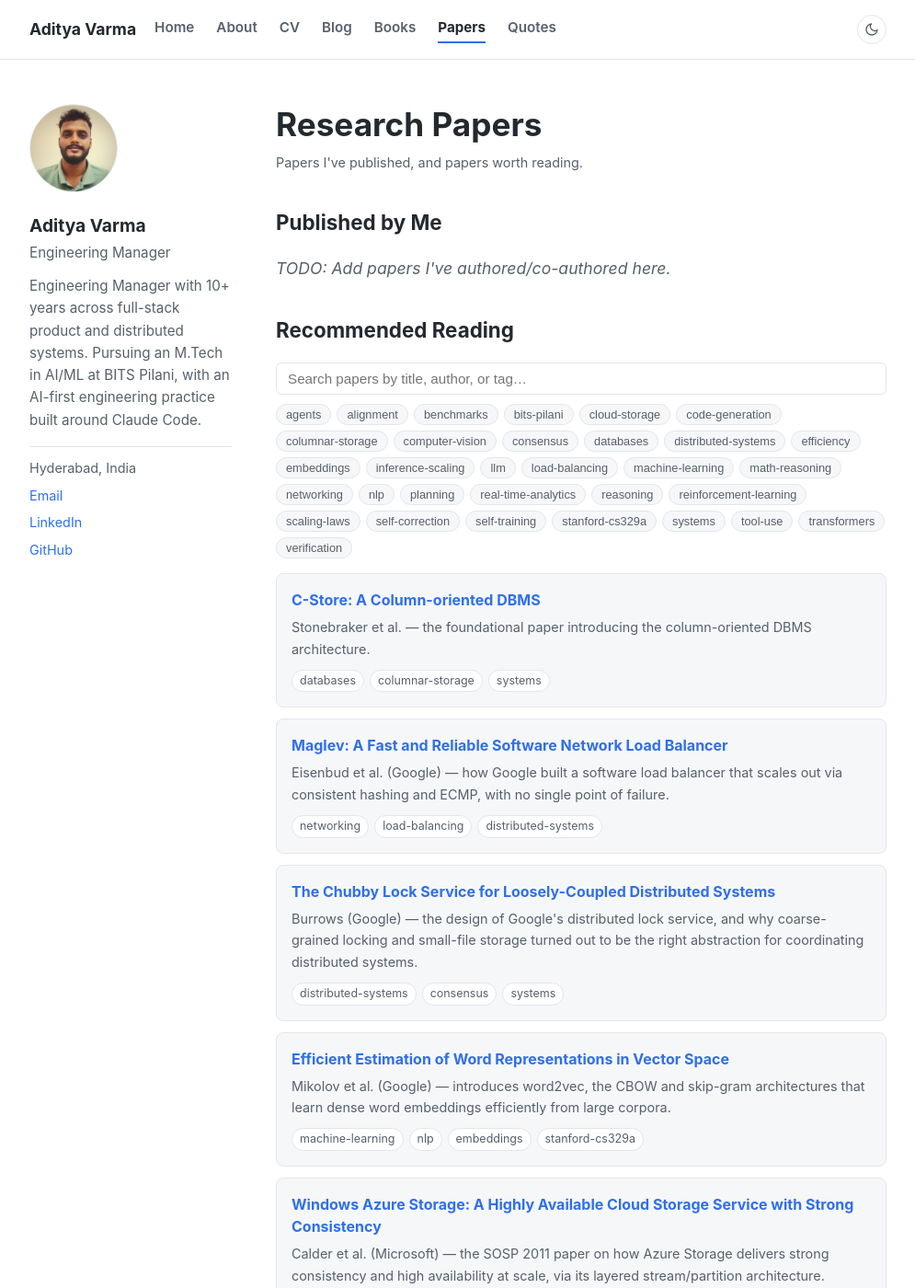
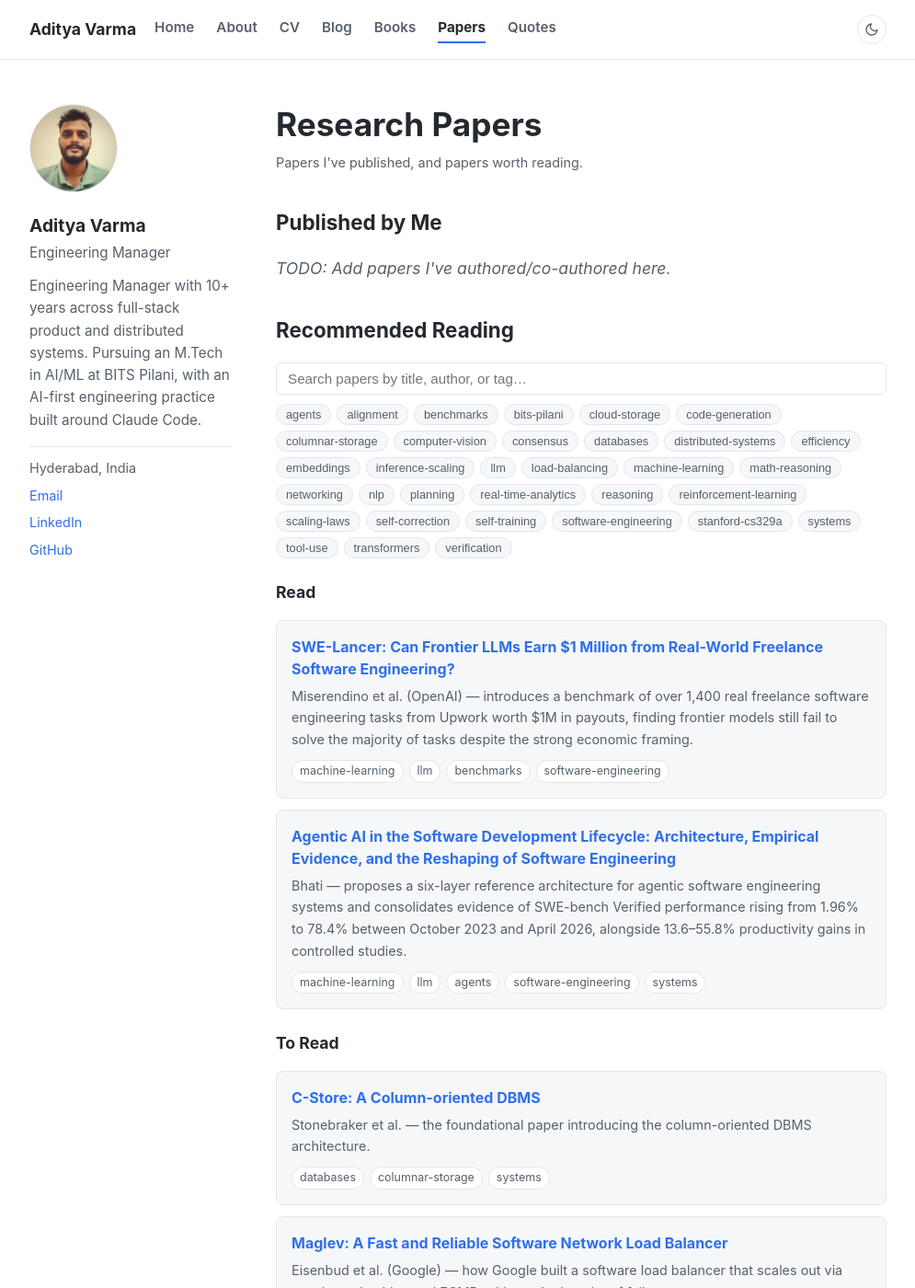
Before and after one commit to adityavarma1234/adityavarma1234.github.io, a Jekyll site: the page built from papers/index.html, in a window 1280 px wide and 1400 px high. Shown: the whole window at 92% size, without its empty margins (142-1137 px from the left). Built offline with Jekyll 4.4.1, drawn with Linux system fonts in a browser that asks for light colours.

Commit message:
Split papers list into Read and To Read sections
Co-Authored-By: Claude Sonnet 5 <noreply@anthropic.com>

```diff
--- a/papers/index.html
+++ b/papers/index.html
@@ -19,7 +19,33 @@ title: Research Papers
   </div>
   <p id="papers-empty" class="papers-empty" hidden>No papers match your search.</p>
 
-  <ul class="papers-list" id="papers-list">
+  <h3 class="papers-subheading">Read</h3>
+  <ul class="papers-list" id="papers-list-read">
+    <li class="paper-card" data-tags="machine-learning, llm, benchmarks, software-engineering">
+      <h3 class="paper-title"><a href="https://arxiv.org/pdf/2502.12115" target="_blank" rel="noopener">SWE-Lancer: Can Frontier LLMs Earn $1 Million from Real-World Freelance Software Engineering?</a></h3>
+      <p class="paper-meta">Miserendino et al. (OpenAI) &mdash; introduces a benchmark of over 1,400 real freelance software engineering tasks from Upwork worth $1M in payouts, finding frontier models still fail to solve the majority of tasks despite the strong economic framing.</p>
+      <ul class="paper-tags">
+        <li class="paper-tag">machine-learning</li>
+        <li class="paper-tag">llm</li>
+        <li class="paper-tag">benchmarks</li>
+        <li class="paper-tag">software-engineering</li>
+      </ul>
+    </li>
+    <li class="paper-card" data-tags="machine-learning, llm, agents, software-engineering, systems">
+      <h3 class="paper-title"><a href="https://arxiv.org/abs/2604.26275" target="_blank" rel="noopener">Agentic AI in the Software Development Lifecycle: Architecture, Empirical Evidence, and the Reshaping of Software Engineering</a></h3>
+      <p class="paper-meta">Bhati &mdash; proposes a six-layer reference architecture for agentic software engineering systems and consolidates evidence of SWE-bench Verified performance rising from 1.96% to 78.4% between October 2023 and April 2026, alongside 13.6&ndash;55.8% productivity gains in controlled studies.</p>
+      <ul class="paper-tags">
+        <li class="paper-tag">machine-learning</li>
+        <li class="paper-tag">llm</li>
+        <li class="paper-tag">agents</li>
+        <li class="paper-tag">software-engineering</li>
+        <li class="paper-tag">systems</li>
+      </ul>
+    </li>
+  </ul>
+
+  <h3 class="papers-subheading">To Read</h3>
+  <ul class="papers-list" id="papers-list-to-read">
     <li class="paper-card" data-tags="databases, columnar-storage, systems">
       <h3 class="paper-title"><a href="https://web.stanford.edu/class/cs345d-01/rl/cstore.pdf" target="_blank" rel="noopener">C-Store: A Column-oriented DBMS</a></h3>
       <p class="paper-meta">Stonebraker et al. &mdash; the foundational paper introducing the column-oriented DBMS architecture.</p>
```
Also changed, not shown: other parts of papers/index.html (+13 -3 lines).
